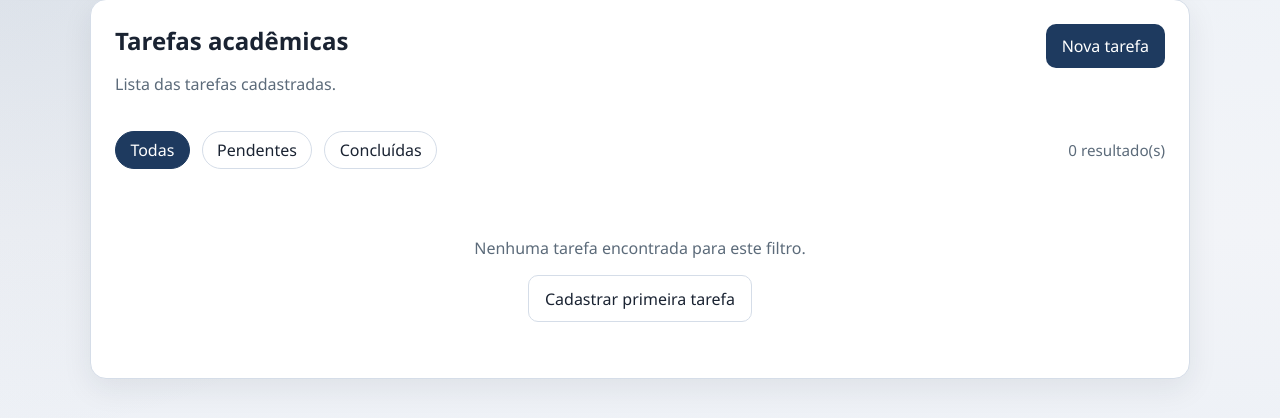
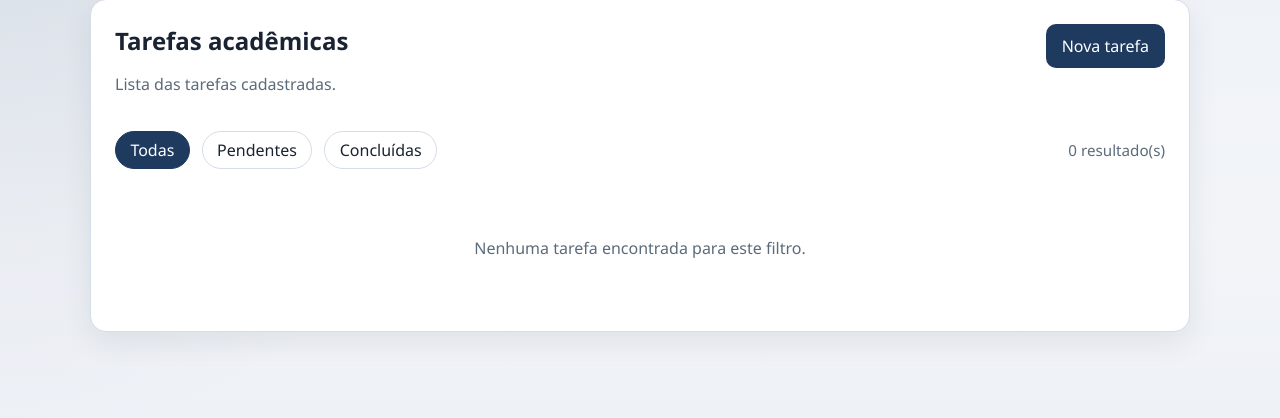
Before and after one commit to FelipeSoares09/gestao-tarefas-academicas, a Node server app: page /tarefas in a window 1280 px wide. Shown: the part 87-505 px from the top of the page. Run offline with Node 20, Linux system fonts and the light colour scheme.

Commit message:
Remove botao redundante da lista vazia

```diff
--- a/src/views/tarefas/index.ejs
+++ b/src/views/tarefas/index.ejs
@@ -27,7 +27,6 @@
   <% if (tarefas.length === 0) { %>
     <div class="vazio">
       <p>Nenhuma tarefa encontrada para este filtro.</p>
-      <a class="botao botao--secundario" href="/tarefas/nova">Cadastrar primeira tarefa</a>
     </div>
   <% } else { %>
     <div class="lista">
```
